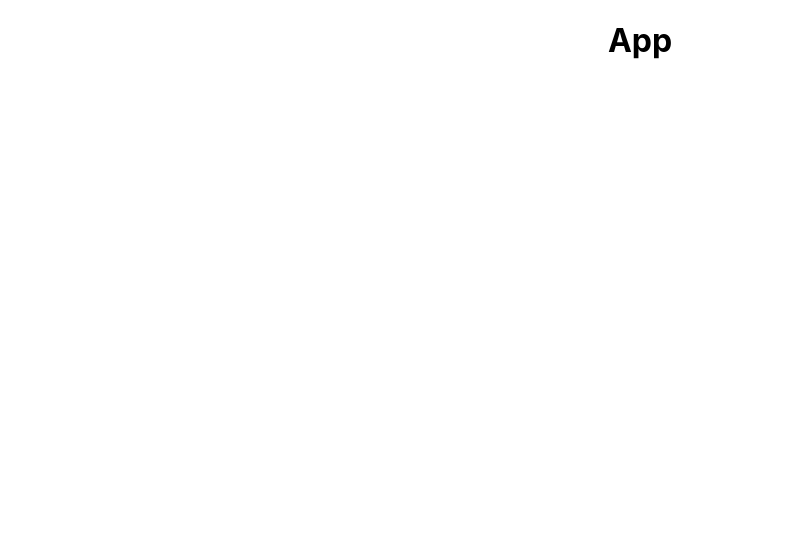
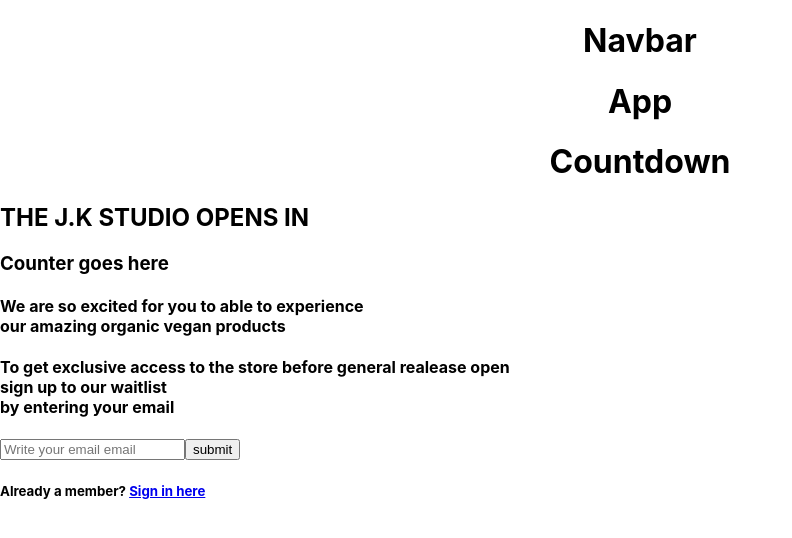
Before and after one commit to jokale/fashion-landing-page, a React (Create React App) app: page / in a window 1280 px wide. Shown: the top 538 px of the page, without its empty margins (0-792 px from the left). Built offline with nearby package versions, Linux system fonts and the light colour scheme.

Commit message:
render components in app js

```diff
--- a/src/App.js
+++ b/src/App.js
@@ -1,9 +1,15 @@
 // import './App.css';
+import React from 'react';
+import Countdown from './components/Countdown';
+import Navbar from "./components/Navbar";
 
 function App() {
   return (
     <div className="App">
+      <Navbar/>
      <center> <h1>App</h1></center>
+     <Countdown/>
+
     </div>
   );
 }
--- a/src/components/Countdown.js
+++ b/src/components/Countdown.js
@@ -1,4 +1,4 @@
-import React, { Component } from 'react';
+import React from 'react';
 
 function Countdown() {
     return (
--- a/src/components/Navbar.js
+++ b/src/components/Navbar.js
@@ -1,4 +1,4 @@
-import React, { Component } from 'react';
+import React from 'react';
 
 function Navbar() {
     return (
```
